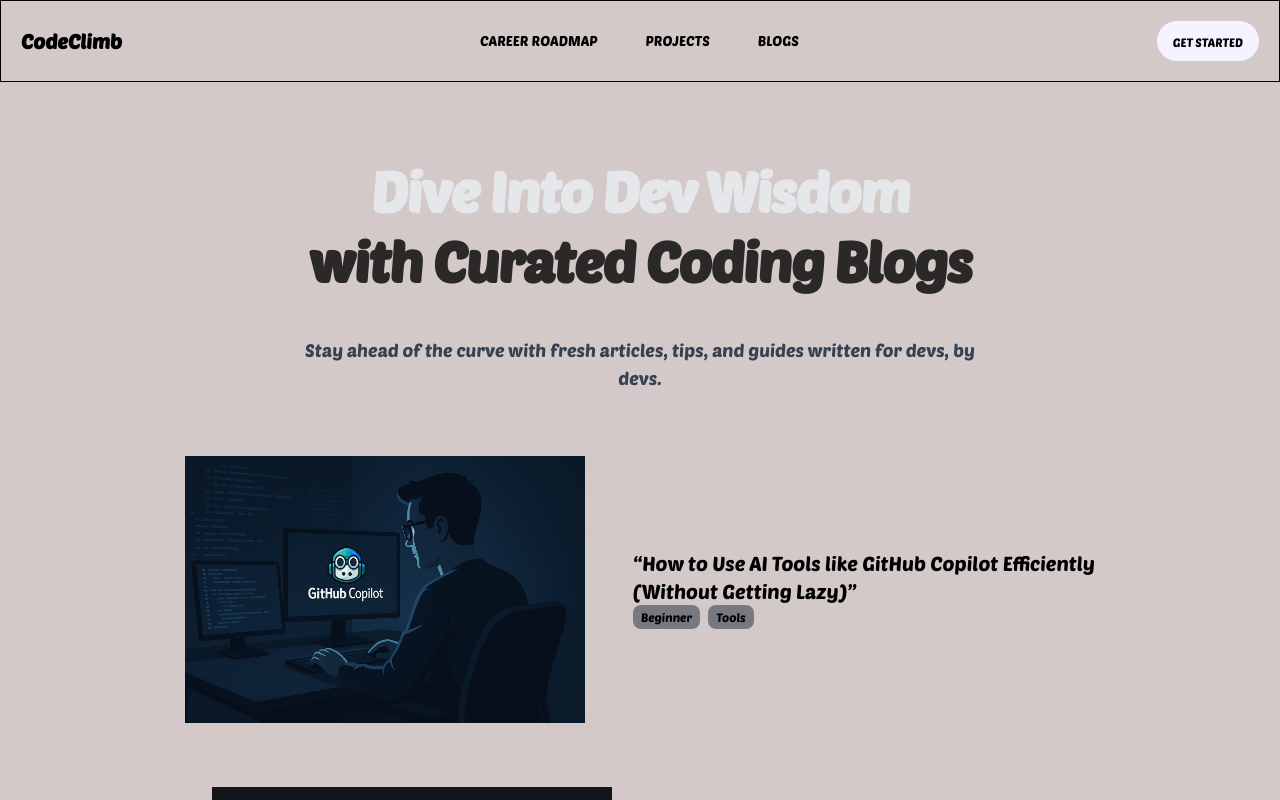
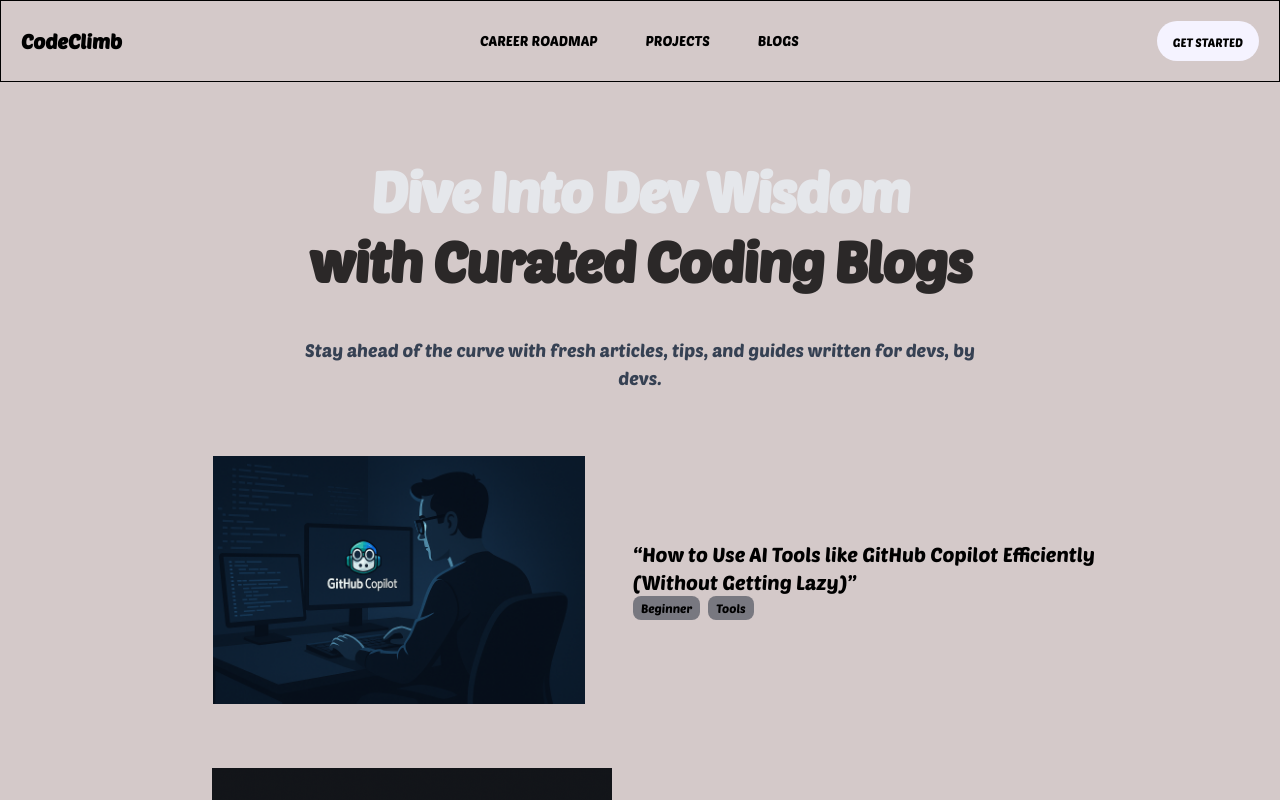
Before and after one commit to Tanujeet/CodeClimb, a Next.js app in the folder apps/web/: page /blogs in a window 1280 px wide. Shown: the top 800 px of the page. Built offline with nearby package versions, Linux system fonts and the light colour scheme; no server answers.

Commit message:
implemetned blog page

```diff
--- a/apps/web/app/blogs/page.tsx
+++ b/apps/web/app/blogs/page.tsx
@@ -30,7 +30,8 @@ const page = () => {
                 src="/images/Co-pilot.png"
                 alt=""
                 width={400}
-                height={260}
+                height={360}
+                className="pl-7"
               />
               <div className="flex flex-col gap-4 justify-start">
                 <div className="text-left text-lg lg:text-xl">
```
